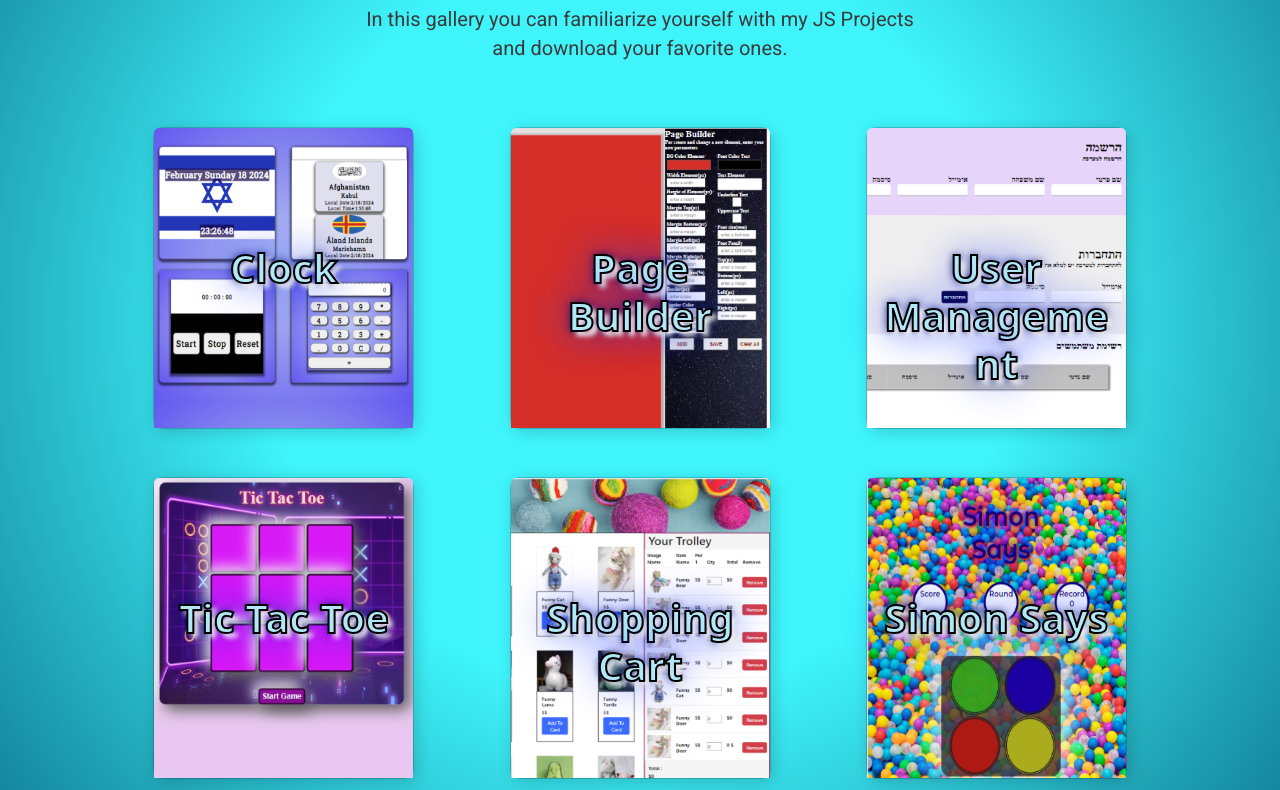
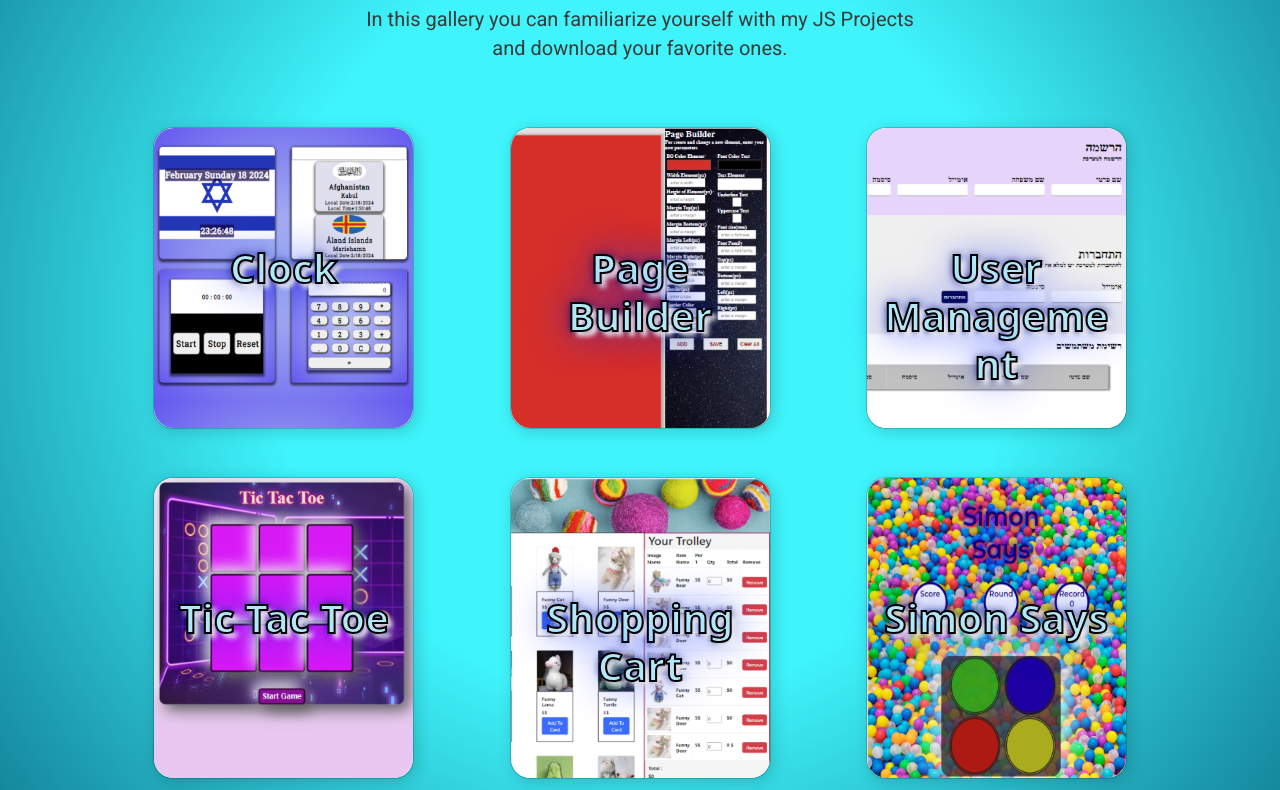
Before and after one commit to MarinaPanchenko12345/Portfolio, a plain HTML site: page index.html in a window 1280 px wide. Shown: the part 2550-3340 px from the top of the page. Drawn offline with nearby package versions, Linux system fonts and the light colour scheme; a web font is replaced by a local one.

Commit message:
Update index.css

```diff
--- a/style/index.css
+++ b/style/index.css
@@ -132,6 +132,12 @@ ul li:first-child a {
   font-weight: bold;
   text-wrap: wrap;
 }
+#galleryJS .card {
+  border-radius: 20px;
+}
+#galleryJS .card .card-img-top {
+  border-radius: 20px;
+}
 .container h2 {
   font: normal normal 900 36px/53px Heebo;
   letter-spacing: 0px;
@@ -265,7 +271,8 @@ input {
     padding: 10px 0;
     text-decoration: none;
   }
-  .nav-container:hover > ul { /* Change here */
+  .nav-container:hover > ul {
+    /* Change here */
     display: block; /* Change here */
   }
   .nav-container {
```
